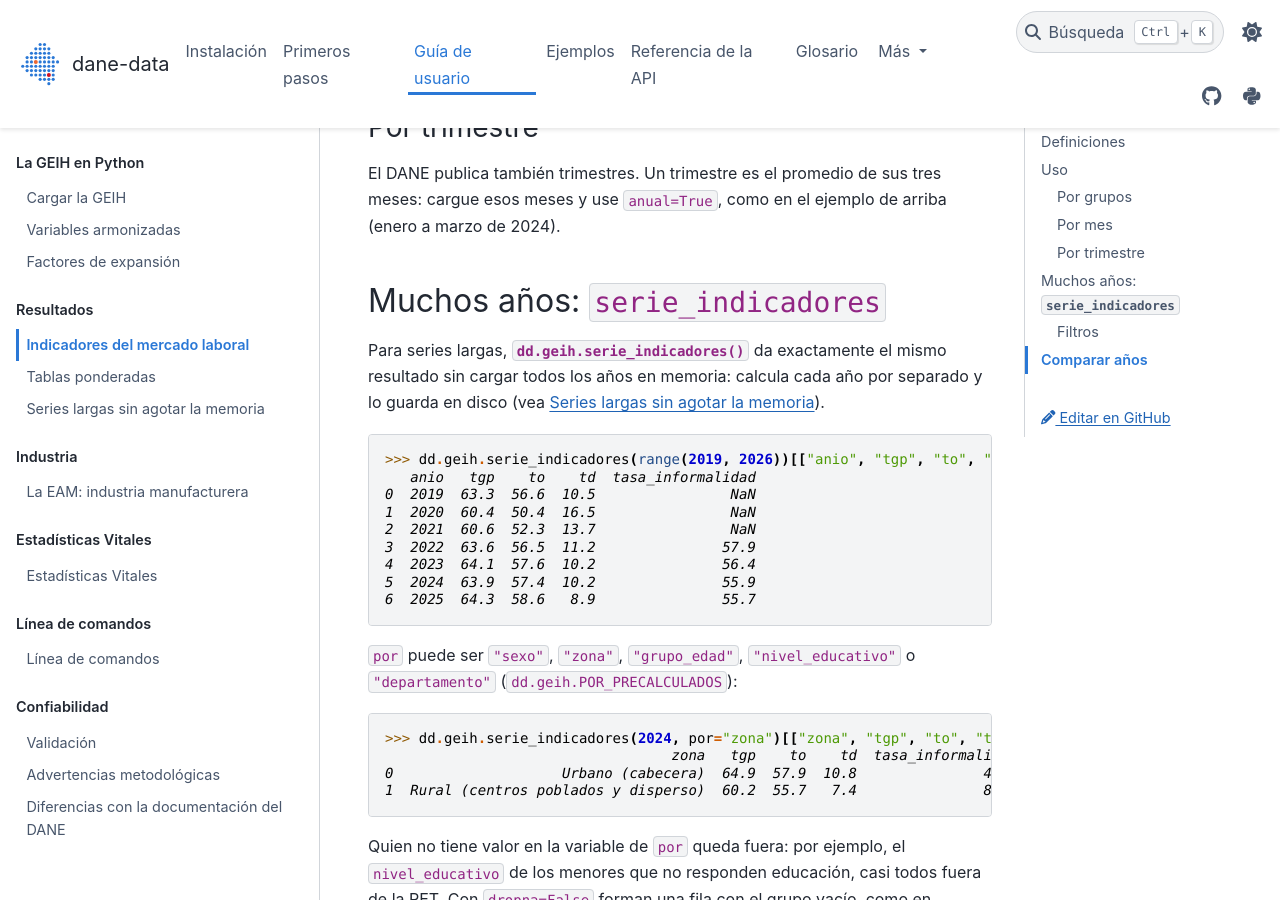
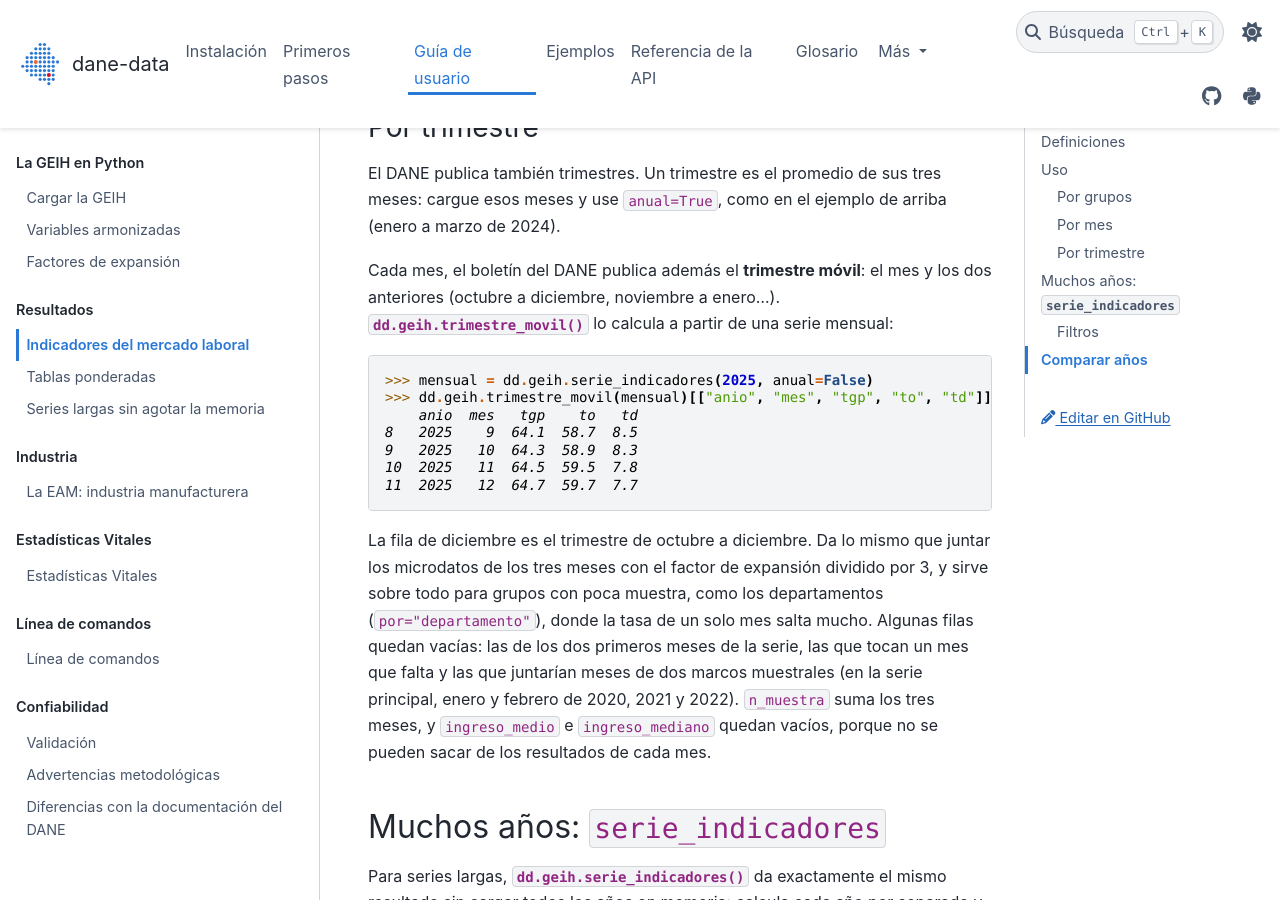
Before and after one commit to IntegralIndefinida/DANE-data, a Sphinx documentation site: the page built from docs/guia/indicadores.md, in a window 1280 px wide and 900 px high, scrolled down 2691 px. Built offline with Sphinx 7.4.7 and the PyData theme 0.15.4, drawn with Linux system fonts in a browser that asks for light colours.

Commit message:
Explicar el trimestre móvil en la guía de indicadores

````diff
--- a/docs/guia/indicadores.md
+++ b/docs/guia/indicadores.md
@@ -79,6 +79,26 @@ dd.geih.indicadores(df, por="grupo_edad", anual=False)
 El DANE publica también trimestres. Un trimestre es el promedio de sus tres meses: cargue esos meses y use
 `anual=True`, como en el ejemplo de arriba (enero a marzo de 2024).
 
+Cada mes, el boletín del DANE publica además el **trimestre móvil**: el mes y los dos anteriores (octubre a diciembre,
+noviembre a enero…). {dd}`geih.trimestre_movil()` lo calcula a partir de una serie mensual:
+
+```python
+>>> mensual = dd.geih.serie_indicadores(2025, anual=False)
+>>> dd.geih.trimestre_movil(mensual)[["anio", "mes", "tgp", "to", "td"]].round(1).tail(4)
+    anio  mes   tgp    to   td
+8   2025    9  64.1  58.7  8.5
+9   2025   10  64.3  58.9  8.3
+10  2025   11  64.5  59.5  7.8
+11  2025   12  64.7  59.7  7.7
+```
+
+La fila de diciembre es el trimestre de octubre a diciembre. Da lo mismo que juntar los microdatos de los tres meses
+con el factor de expansión dividido por 3, y sirve sobre todo para grupos con poca muestra, como los departamentos
+(`por="departamento"`), donde la tasa de un solo mes salta mucho. Algunas filas quedan vacías: las de los dos primeros
+meses de la serie, las que tocan un mes que falta y las que juntarían meses de dos marcos muestrales (en la serie
+principal, enero y febrero de 2020, 2021 y 2022). `n_muestra` suma los tres meses, y `ingreso_medio` e
+`ingreso_mediano` quedan vacíos, porque no se pueden sacar de los resultados de cada mes.
+
 ## Muchos años: `serie_indicadores`
 
 Para series largas, {dd}`geih.serie_indicadores()` da exactamente el mismo resultado sin cargar todos los
````
